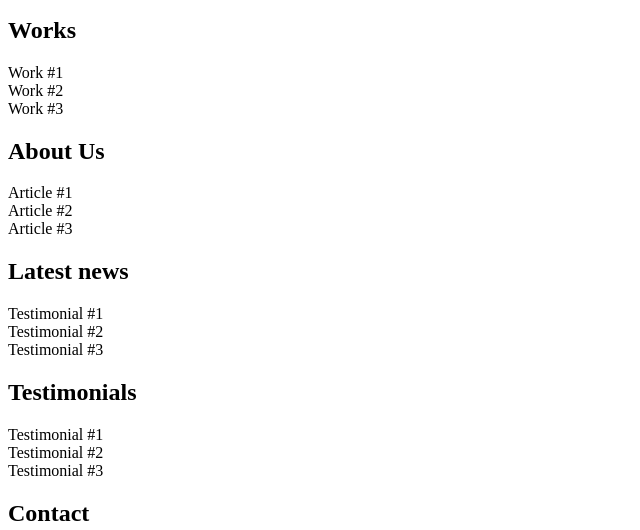
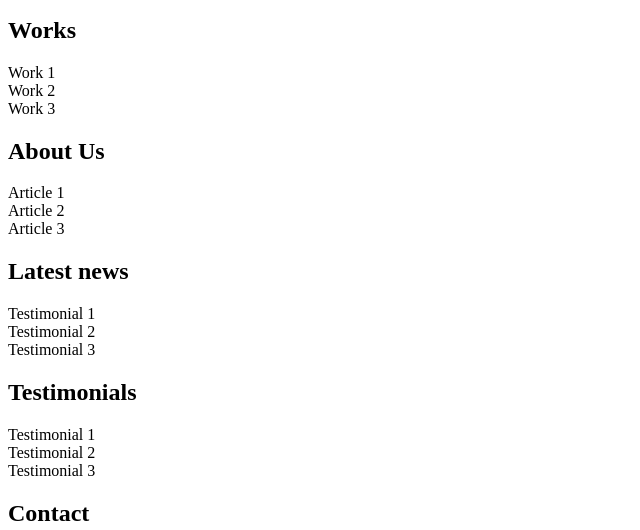
Before and after one commit to EskiasYilma/alx-frontend, a plain HTML site: page 0x00-html_advanced/9-index.html in a window 1280 px wide. Shown: the part 157-687 px from the top of the page, 0-640 px from the left. Drawn offline with Linux system fonts and the light colour scheme.

Commit message:
6-15-fix

```diff
--- a/0x00-html_advanced/9-index.html
+++ b/0x00-html_advanced/9-index.html
@@ -22,27 +22,27 @@
         </section>
         <section>
             <h2>Works</h2>
-            <article>Work #1</article>
-            <article>Work #2</article>
-            <article>Work #3</article>
+            <article>Work 1</article>
+            <article>Work 2</article>
+            <article>Work 3</article>
         </section>
         <section>
             <h2>About Us</h2>
-            <article>Article #1</article>
-            <article>Article #2</article>
-            <article>Article #3</article>
+            <article>Article 1</article>
+            <article>Article 2</article>
+            <article>Article 3</article>
         </section>
         <section>
             <h2>Latest news</h2>
-            <article>Testimonial #1</article>
-            <article>Testimonial #2</article>
-            <article>Testimonial #3</article>
+            <article>Testimonial 1</article>
+            <article>Testimonial 2</article>
+            <article>Testimonial 3</article>
         </section>
         <section>
             <h2>Testimonials</h2>
-            <article>Testimonial #1</article>
-            <article>Testimonial #2</article>
-            <article>Testimonial #3</article>
+            <article>Testimonial 1</article>
+            <article>Testimonial 2</article>
+            <article>Testimonial 3</article>
         </section>
         <section>
             <h2>Contact</h2>
```
Also changed, not shown: 0x00-html_advanced/10-index.html (+6 -6 lines), 0x00-html_advanced/12-index.html (+6 -6 lines), 0x00-html_advanced/14-index.html (+6 -6 lines), 0x00-html_advanced/15-index.html (+6 -6 lines), 0x00-html_advanced/6-index.html (+9 -9 lines), 0x00-html_advanced/7-index.html (+9 -9 lines), 0x00-html_advanced/8-index.html (+9 -9 lines).
